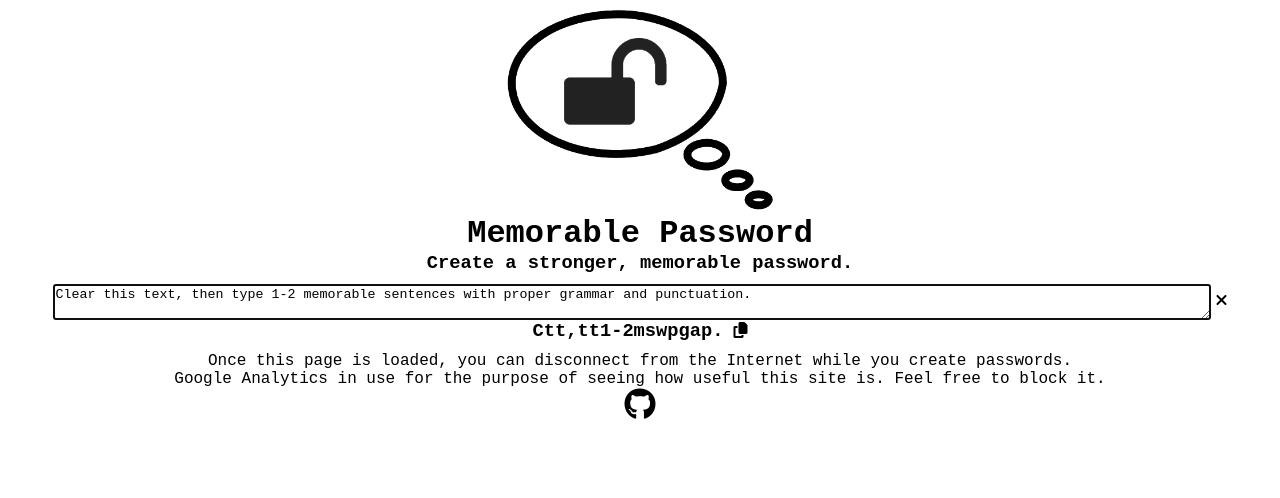
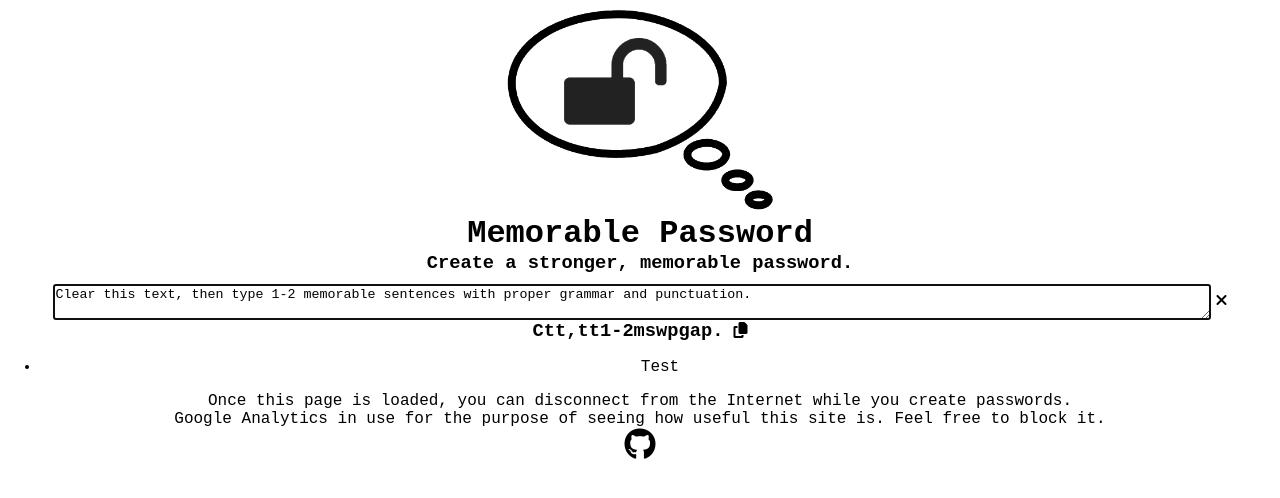
Before and after one commit to itsmikechu/memorable-password, a React (Create React App) app: page / in a window 1280 px wide. Shown: the top 498 px of the page. Built offline with nearby package versions, Linux system fonts and the light colour scheme.

Commit message:
Checklist: added component with TDD stubs

```diff
--- a/src/components/App.js
+++ b/src/components/App.js
@@ -2,6 +2,7 @@
 import Header from './Header';
 import Passphrase from './Passphrase';
 import Password from './Password';
+import Checklist from './Checklist';
 import Footer from './Footer';
 import './App.css';
 
@@ -37,6 +38,7 @@
           initialPassphrase={this.state.passphrase}
           updateComputedPassword={this.updateComputedPassword} />
         <Password initialPassword={this.state.password} />
+        <Checklist/>
         <Footer />
       </div>
     );
--- /dev/null
+++ b/src/components/Checklist.js
@@ -0,0 +1,14 @@
+import React, { Component } from 'react';
+import './Checklist.css'
+
+class Checklist extends Component {
+    render() {
+        return (
+            <ul className="Checklist">
+                <li>Test</li>
+            </ul>
+        )
+    }
+}
+
+export default Checklist;
```
Also changed, not shown: src/components/Checklist.css (added), 1 other file (tests, documents, lock files or other folders).
